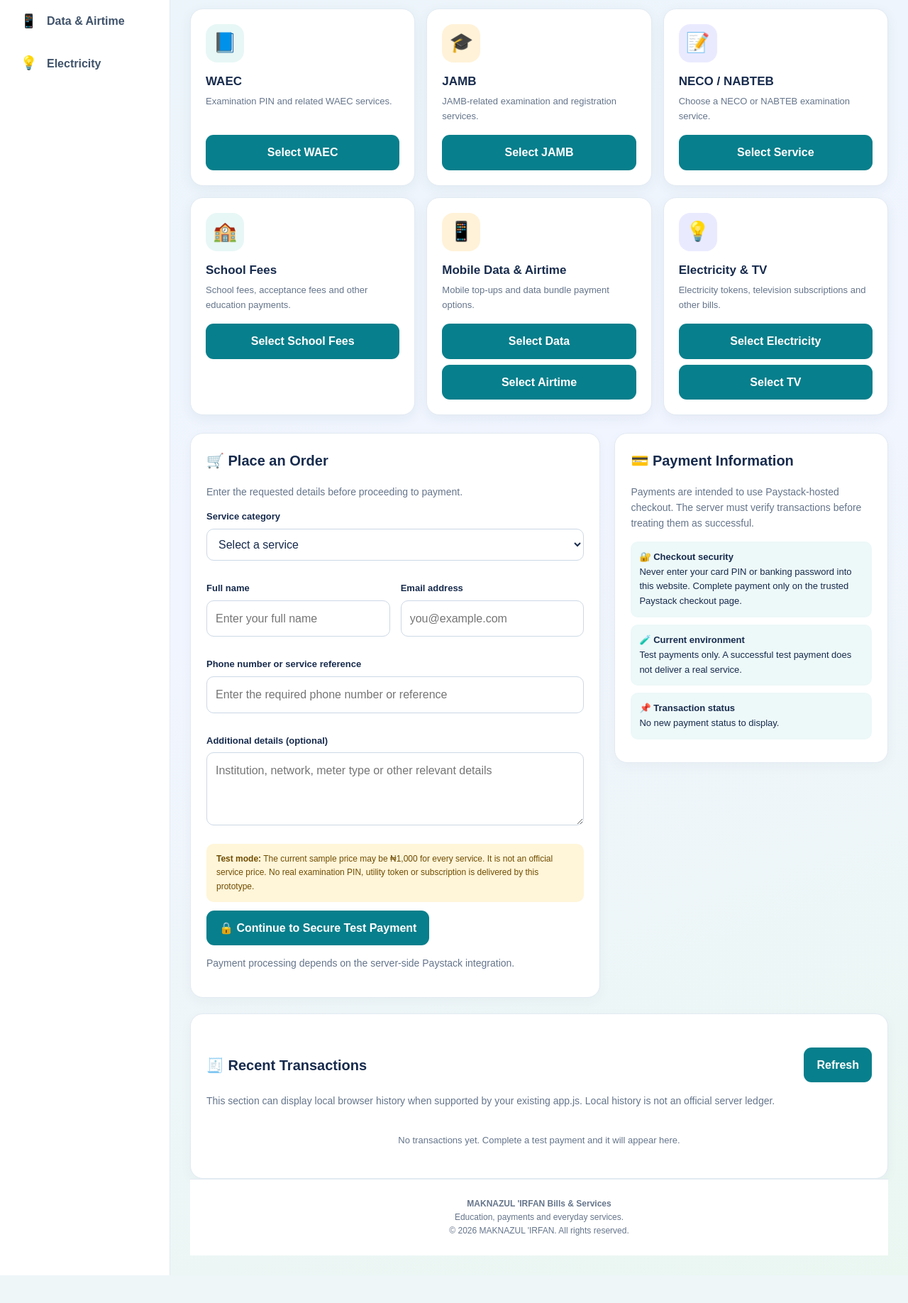
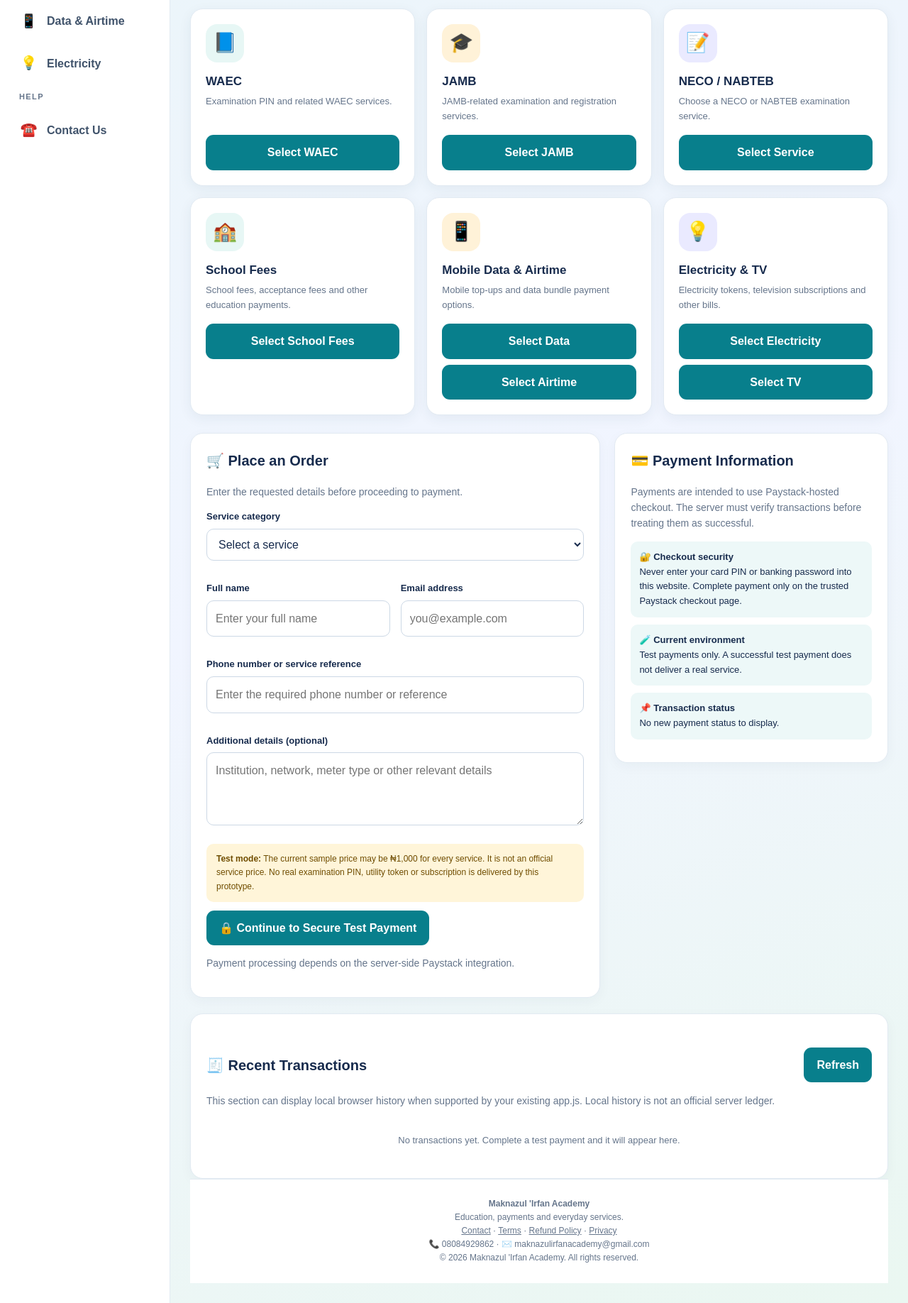
Before and after one commit to quadrishittu40-beep/maknazul-irfan-bills, a website: page public/index.html in a window 1280 px wide. Shown: the part 587-2423 px from the top of the page at 71% size. Before the commit the page ends 2384 px from the top, so only its background shows below. Drawn offline with Linux system fonts and the light colour scheme; no server answers.

Commit message:
Update index.html

```diff
--- a/public/index.html
+++ b/public/index.html
@@ -4,10 +4,10 @@
   <meta charset="UTF-8">
   <meta name="viewport" content="width=device-width, initial-scale=1.0">
 
-  <title>MAKNAZUL 'IRFAN Bills & Services</title>
+  <title>Maknazul 'Irfan Academy – Bills & Services</title>
   <meta
     name="description"
-    content="Pay for examination pins, school fees, mobile data, electricity and other services through MAKNAZUL 'IRFAN Bills & Services."
+    content="Pay for examination pins, school fees, mobile data, electricity and other services through Maknazul 'Irfan Academy."
   >
   <meta name="theme-color" content="#087f8c">
 
@@ -523,7 +523,7 @@
     <div class="brand">
       <img src="/icon.svg" alt="Maknazul Irfan logo">
       <div>
-        MAKNAZUL 'IRFAN
+        Maknazul 'Irfan Academy
         <small>Bills &amp; Services</small>
       </div>
     </div>
@@ -571,6 +571,11 @@
       <a class="nav-link" href="#services">
         <span class="nav-icon">💡</span> Electricity
       </a>
+
+      <h3>HELP</h3>
+      <a class="nav-link" href="/contact.html">
+        <span class="nav-icon">☎️</span> Contact Us
+      </a>
     </aside>
 
     <main id="home">
@@ -582,7 +587,7 @@
 
       <section class="hero">
         <div>
-          <p class="welcome">MAKNAZUL 'IRFAN BILLS &amp; SERVICES</p>
+          <p class="welcome">MAKNAZUL 'IRFAN ACADEMY</p>
           <h2>Education and utility payments made easier.</h2>
           <p>
             Access examination services, school payment options and everyday
@@ -797,9 +802,14 @@
       </section>
 
       <footer>
-        <strong>MAKNAZUL 'IRFAN Bills &amp; Services</strong><br>
+        <strong>Maknazul 'Irfan Academy</strong><br>
         Education, payments and everyday services.<br>
-        © <span id="currentYear"></span> MAKNAZUL 'IRFAN. All rights reserved.
+        <a href="/contact.html" style="text-decoration: underline;">Contact</a> ·
+        <a href="/terms.html" style="text-decoration: underline;">Terms</a> ·
+        <a href="/refund.html" style="text-decoration: underline;">Refund Policy</a> ·
+        <a href="/privacy.html" style="text-decoration: underline;">Privacy</a><br>
+        📞 08084929862 · ✉️ maknazulirfanacademy@gmail.com<br>
+        © <span id="currentYear"></span> Maknazul 'Irfan Academy. All rights reserved.
       </footer>
     </main>
   </div>
```
